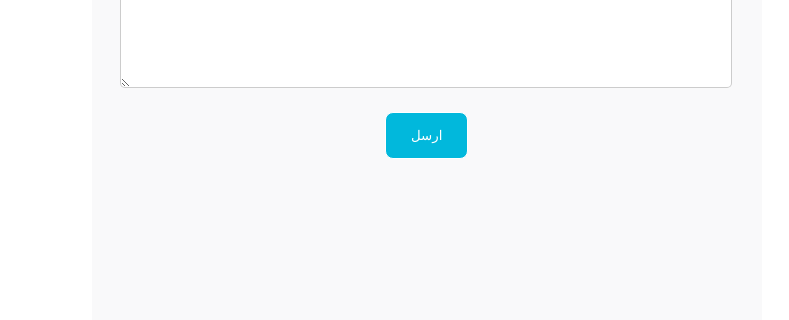
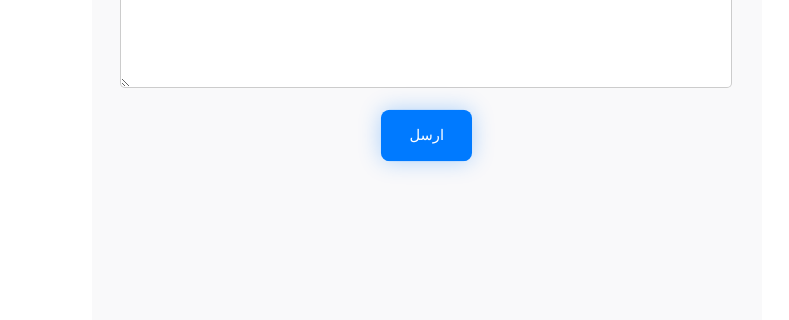
Before and after one commit to A7med-Nasr/sigma-star, a plain HTML site: page index.html in a window 1280 px wide. In both pictures the pointer is over the button "ارسل". Shown: the part 2907-3227 px from the top of the page, 0-789 px from the left. Drawn offline with Linux system fonts and the light colour scheme.

Commit message:
second commit

```diff
--- a/assets/css/main.css
+++ b/assets/css/main.css
@@ -381,6 +381,11 @@ section.about .about-img img {
     border: 1px solid rgba(0, 0, 0, 0.2);
 }
 
+.contact .message textarea:focus {
+    border: 1px solid #01b8dc;
+    outline: none;
+}
+
 .contact .send {
     text-align: center;
     margin-bottom: 150px;
@@ -389,12 +394,20 @@ section.about .about-img img {
 .contact button {
     padding: 15px 25px;
     border-radius: 8px;
-    border: 1px solid white;
+    border: 1px solid transparent;
     color: white;
     background-color: #01b8dc;
     margin-top: 20px;
+    transition: 0.4s;
 }
 
+.contact button:hover {
+    color: white;
+    background-color: rgb(0, 122, 255);
+    scale: 1.1;
+    cursor: pointer;
+    box-shadow: 0 0 20px rgba(0, 122, 255, .3);
+}
 
 
 .contact .our-contact {
@@ -504,7 +517,6 @@ hr {
     font-weight: bold;
 }
 
-
 .copyright a {
     color: #01b8dc;
     text-decoration: none;
```
